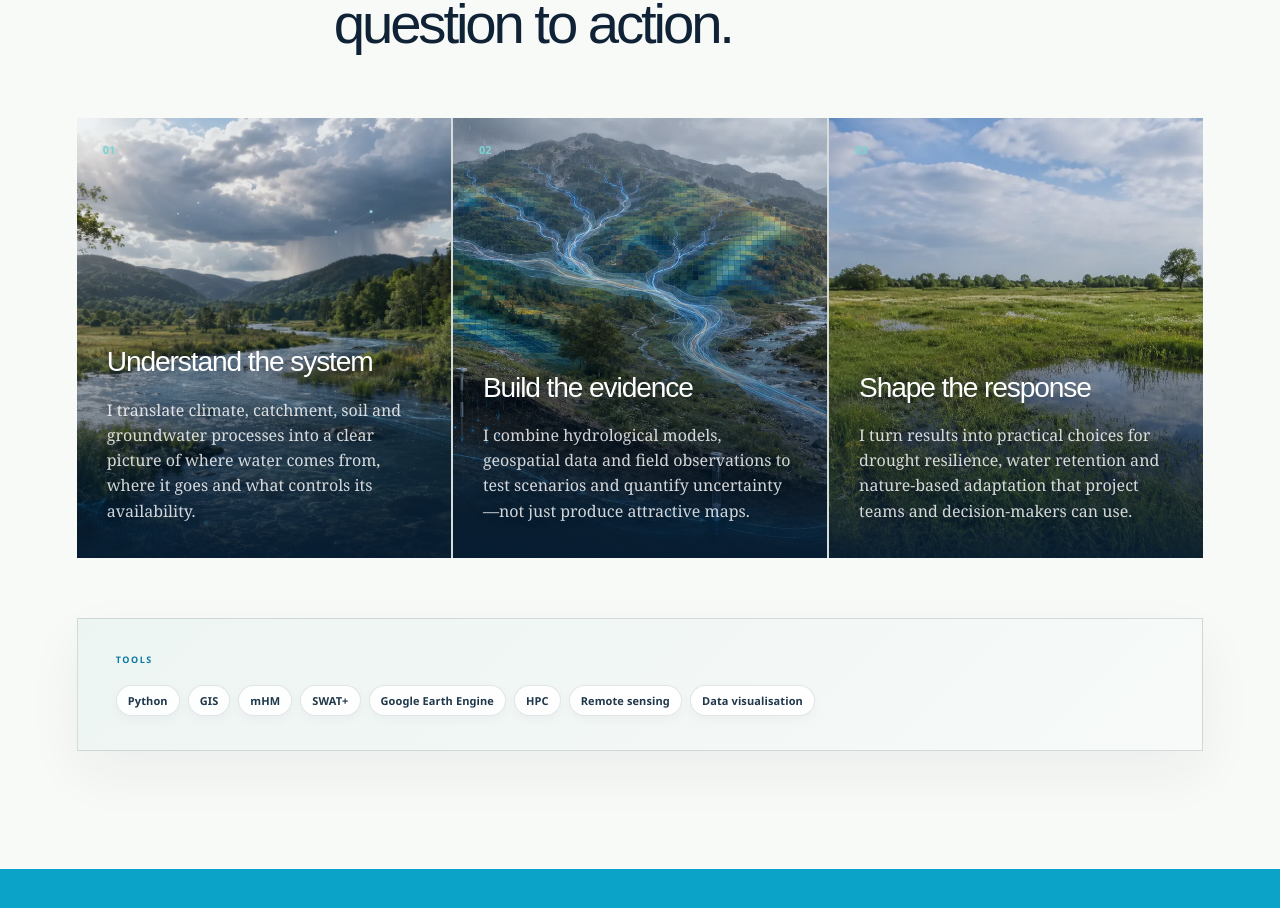
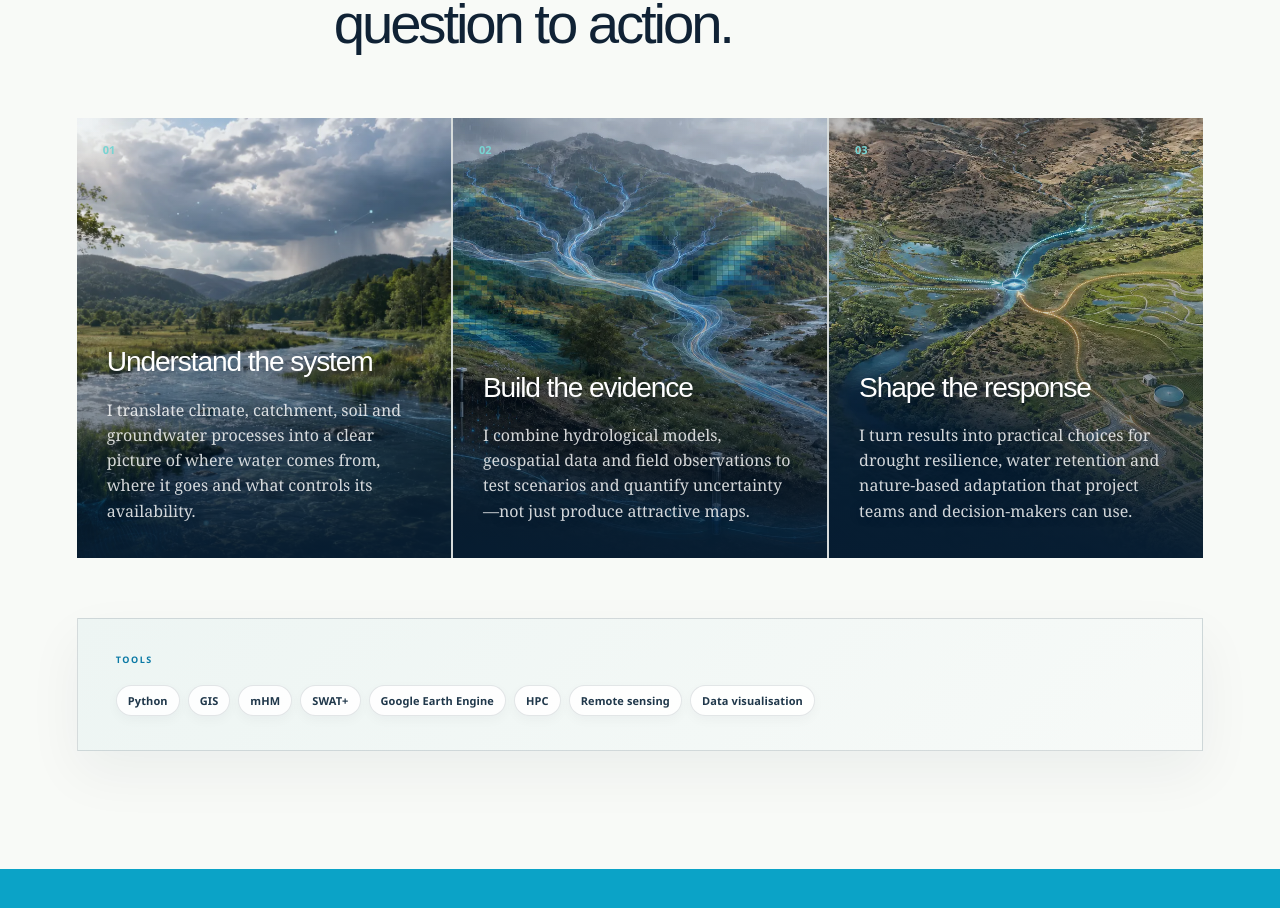
Before and after one commit to klekarkar/klekarkar-portfolio, a Next.js app: page / in a window 1280 px wide. Shown: the part 5343-6251 px from the top of the page. Built offline with nearby package versions, Linux system fonts and the light colour scheme.

Commit message:
Show adaptation alternatives in response visual

```diff
--- a/app/page.tsx
+++ b/app/page.tsx
@@ -89,7 +89,7 @@ const capabilities = [
     index: "03",
     title: "Shape the response",
     body: "I turn results into practical choices for drought resilience, water retention and nature-based adaptation that project teams and decision-makers can use.",
-    image: "/work/sponge-nature-based-solutions.webp",
+    image: "/work/shape-the-response.webp",
   },
 ];
 
```
Also changed, not shown: public/work/shape-the-response.webp (added).
